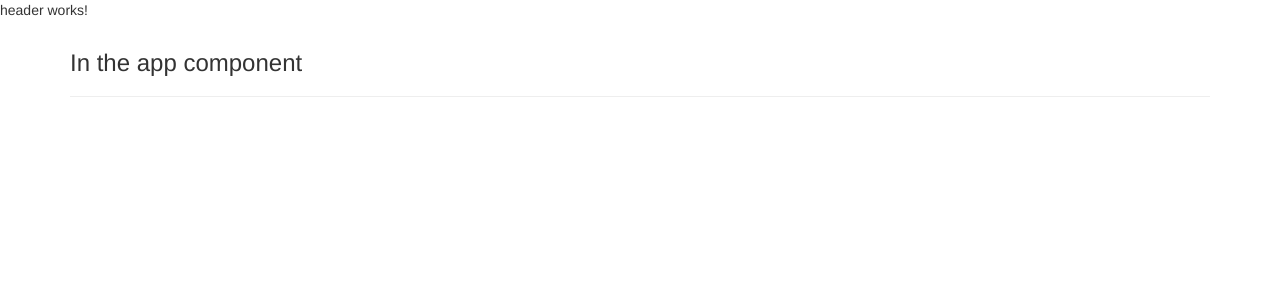
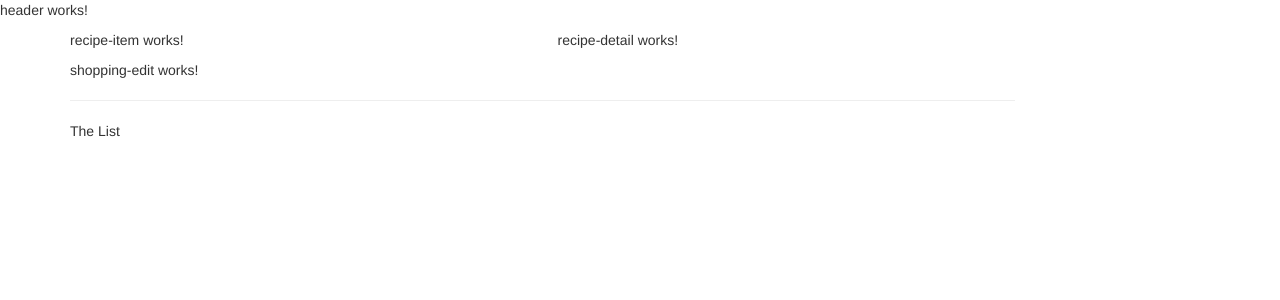
Before and after one commit to MihaiGitHub/Recipe-Book, an Angular app: page / in a window 1280 px wide. Shown: the top 300 px of the page. Built offline with nearby package versions, Linux system fonts and the light colour scheme.

Commit message:
Created recipes and shopping list components

```diff
--- a/src/app/app.component.html
+++ b/src/app/app.component.html
@@ -1,10 +1,9 @@
 <app-header></app-header>
 <div class="container">
   <div class="row">
-      <div class="col-xs-12">
-          <h3>In the app component</h3>
-          <hr>
-
+      <div class="col-md-12">
+            <app-recipes></app-recipes>
+            <app-shopping-list></app-shopping-list>
       </div>
   </div>
 </div>
--- a/src/app/recipes/recipe-list/recipe-list.component.html
+++ b/src/app/recipes/recipe-list/recipe-list.component.html
@@ -1,3 +1 @@
-<p>
-  recipe-list works!
-</p>
+<app-recipe-item></app-recipe-item>
--- a/src/app/recipes/recipes.component.html
+++ b/src/app/recipes/recipes.component.html
@@ -1,3 +1,8 @@
-<p>
-  recipes works!
-</p>
+<div class="row">
+    <div class="col-md-5">
+        <app-recipe-list></app-recipe-list>
+    </div>
+    <div class="col-md-7">
+        <app-recipe-detail></app-recipe-detail>
+    </div>
+  </div>
--- a/src/app/shopping-list/shopping-list.component.html
+++ b/src/app/shopping-list/shopping-list.component.html
@@ -1,3 +1,7 @@
-<p>
-  shopping-list works!
-</p>
+<div class="row">
+    <div class="col-xs-10">
+        <app-shopping-edit></app-shopping-edit>
+        <hr>
+        <p>The List</p>
+    </div>
+</div>
```
